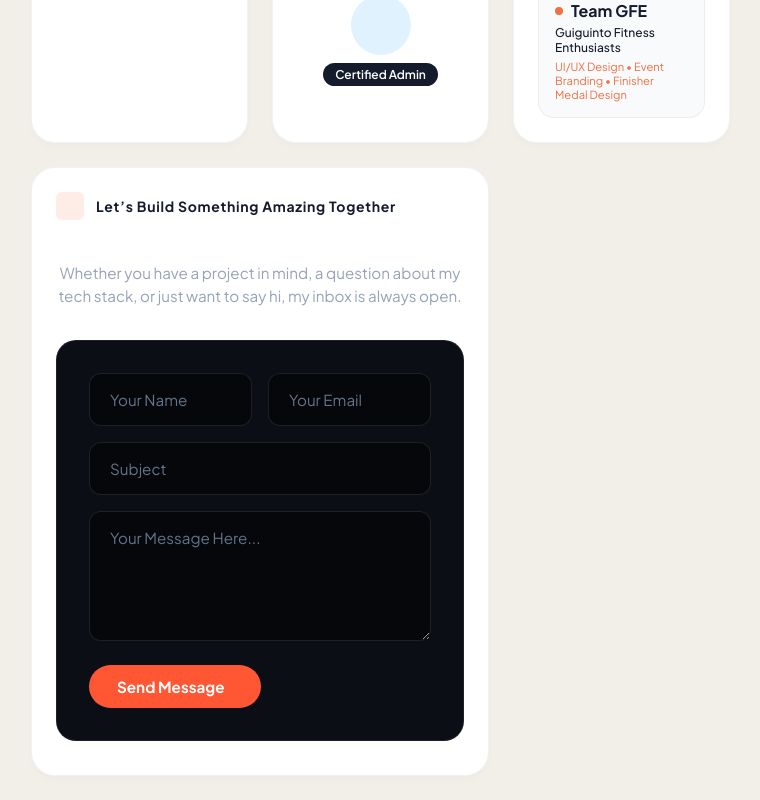
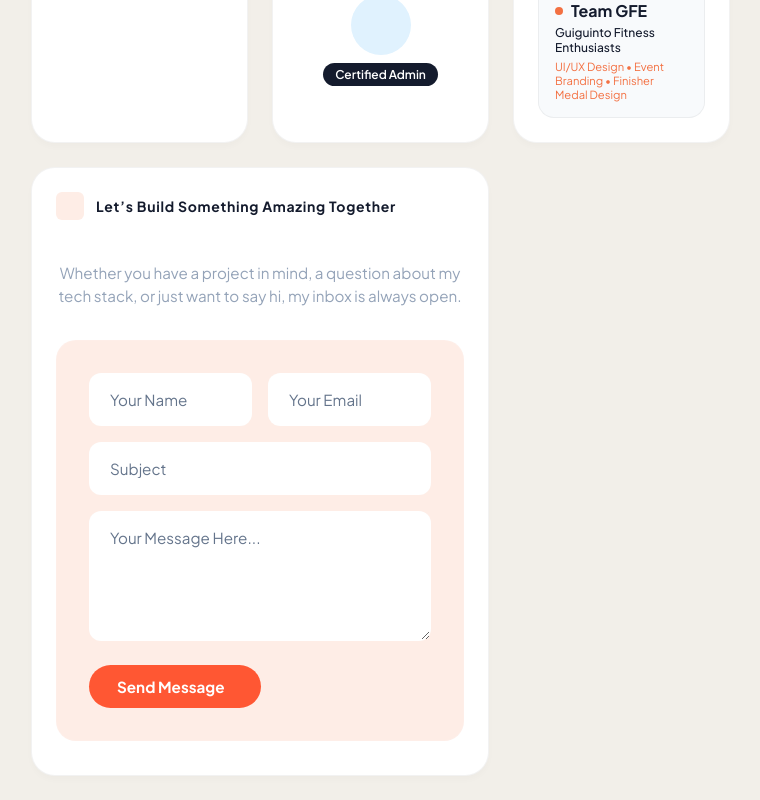
Before and after one commit to JHerminio/jayson-portfolio-react, a React (Vite) app: page /#/ in a window 1280 px wide. Shown: the part 764-1564 px from the top of the page, without its empty margins (285-1045 px from the left). Built offline with nearby package versions, Linux system fonts and the light colour scheme; some icons are missing.

Commit message:
Contact css

```diff
--- a/src/App.css
+++ b/src/App.css
@@ -715,7 +715,7 @@ body {
 
 /* Dark Card Container */
 .contact-card-container {
-  background: #0b0e14;
+  background: var(--accent-orange-light);
   border: 1px solid rgba(255, 255, 255, 0.08);
   border-radius: 20px;
   padding: 32px;
@@ -744,7 +744,7 @@ body {
 .contact-form textarea {
   width: 100%;
   padding: 16px 20px;
-  background: #05070a;
+  /* background: #05070a; */
   border: 1px solid rgba(255, 255, 255, 0.1);
   border-radius: 12px;
   color: #ffffff;
```
